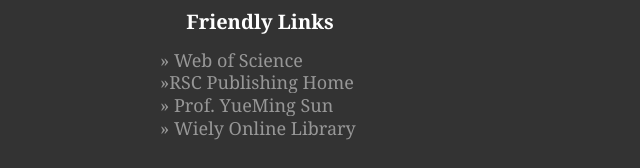
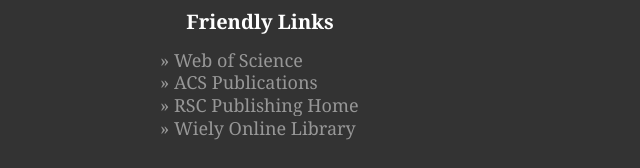
Before and after one commit to yqdai306SEUchem/yqdai306SEUchem.github.io, a plain HTML site: page PUBLICATION.html in a window 1280 px wide. Shown: the part 5311-5479 px from the top of the page, 0-640 px from the left. Drawn offline with Linux system fonts and the light colour scheme.

Commit message:
Update PUBLICATION.html
correct the wrong friend links.

```diff
--- a/PUBLICATION.html
+++ b/PUBLICATION.html
@@ -171,8 +171,8 @@
                 <h2>Friendly Links</h2>
                 <ul>
                     <li><a href="http://apps.webofknowledge.com/UA_GeneralSearch_input.do?product=UA&amp;search_mode=GeneralSearch&amp;SID=8EFHJRw9lsLOAXb75WD&amp;preferencesSaved=">&raquo; Web of Science</a></li>
-                    <li><a href="https://pubs.acs.org.ccindex.cn/">&raquo;RSC Publishing Home</a></li>
-                    <li><a href="https://pubs.rsc.org/">&raquo; Prof. YueMing Sun</a></li>
+                    <li><a href="https://pubs.acs.org.ccindex.cn/">&raquo; ACS Publications</a></li>
+                    <li><a href="https://pubs.rsc.org/">&raquo; RSC Publishing Home</a></li>
                     <li><a href="https://onlinelibrary.wiley.com/">&raquo; Wiely Online Library</a></li>
                 </ul>
             </div>
```
